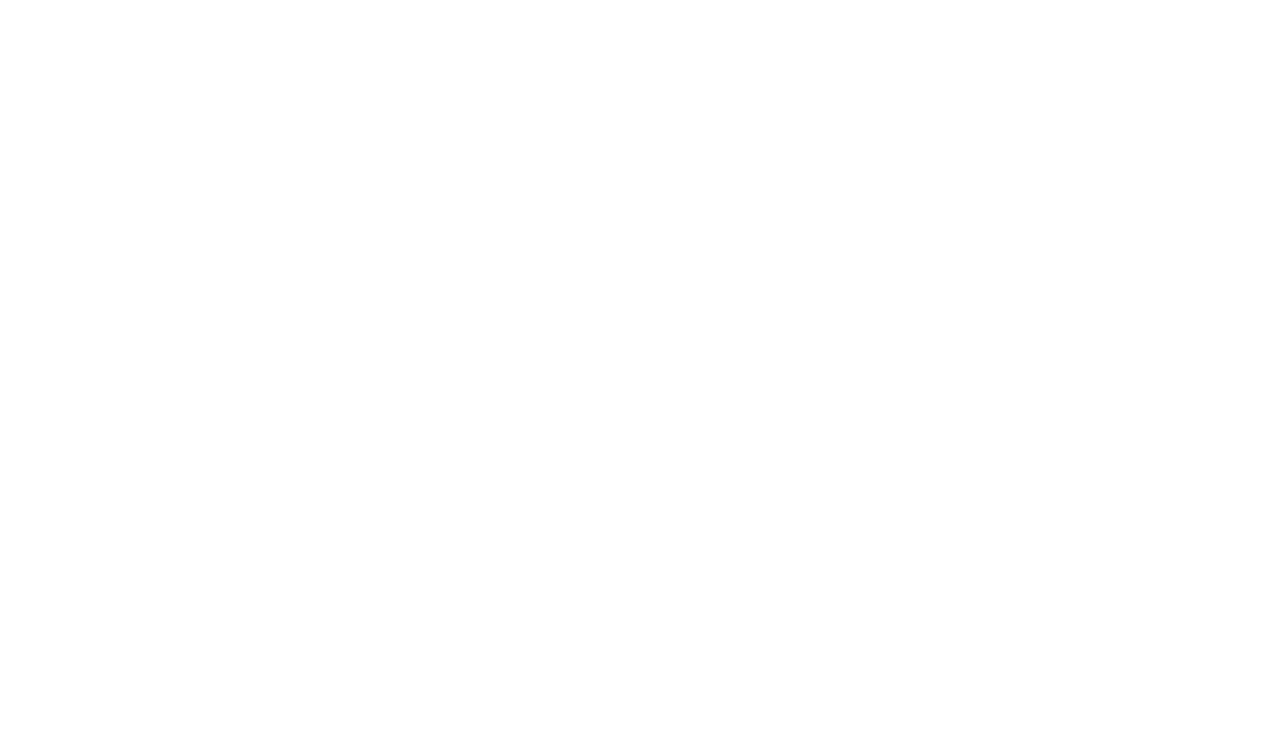
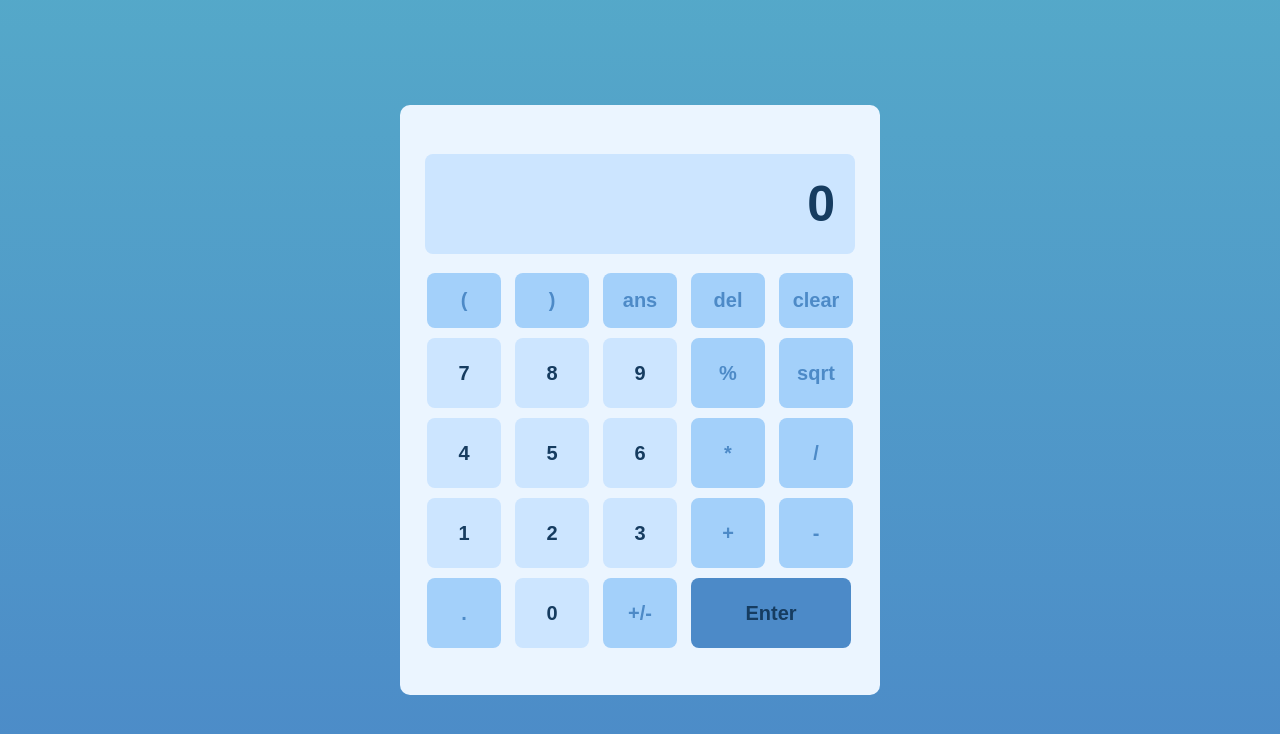
Before and after one commit to atmaram-kambli/OIBSIP, a plain HTML site: page TASK1/calculator/index.html in a window 1280 px wide. Drawn offline with Linux system fonts and the light colour scheme.

Commit message:
add structure and style

```diff
--- a/TASK1/calculator/css/style.css
+++ b/TASK1/calculator/css/style.css
@@ -0,0 +1,88 @@
+* {
+    margin: 0;
+    padding: 0;
+    box-sizing: border-box;
+}
+:root {
+    --primary-color: hsl(211, 100%, 90%);
+    --bg-color: hsl(210, 53%, 54%);
+    --secondary-color: hsl(209, 90%, 81%);
+    --primary-text-color: hsl(209, 63%, 23%);
+    --secondary-text-color: hsl(210, 52%, 54%);
+}
+
+body {
+    background-image: linear-gradient(hsl(197, 52%, 56%),hsl(210, 53%, 54%));
+    min-height: 100vh;
+    display: flex;
+    justify-content: center;
+    align-items: center;
+
+}
+.main-container {
+    width: 480px;
+    height: 590px;
+    padding: 35px 14px;
+    border-radius: 10px;
+    background-color: hsl(210, 100%, 96%);
+    display: flex;
+    flex-direction: column;
+    align-items: center;
+}
+.display {
+    width: 430px;
+    height: 100px;
+    margin: 14px 0px;
+    border-radius: 8px;
+    border: none;
+    background-color: var(--primary-color);
+    display: flex;
+    flex-direction: column;
+}
+#prev-input {
+    width: 420px;
+    height: 30px;
+    margin: auto;
+    position: relative;
+    top: 8px;
+    padding-left: 15px;
+    padding-top: 5px;
+    /* border: 1px solid red; */
+    display: none;
+
+}
+.input-box {
+    width: 420px;
+    height: 50px;
+    margin: auto;
+    text-align: right;
+    padding-right: 15px;
+    font-size: 50px;
+    font-weight: 600;
+    color: var(--primary-text-color);
+    border: none;
+    /* border: 1px solid red; */
+    background-color: var(--primary-color);
+}
+.btn {
+    width: 74px;
+    height: 70px;
+    border-radius: 8px;
+    margin: 5px;
+    font-size: 20px;
+    font-weight: 700;
+    color: var(--primary-text-color);
+    border: none;
+    background-color: var(--primary-color);
+}
+.op {
+    color: var(--secondary-text-color);
+    background-color: var(--secondary-color);
+}
+.enter {
+    width: 160px;
+    background-color: var(--bg-color);
+}
+.u-btn {
+    height: 55px;
+}
--- a/TASK1/calculator/index.html
+++ b/TASK1/calculator/index.html
@@ -4,9 +4,57 @@
     <meta charset="UTF-8">
     <meta name="viewport" content="width=device-width, initial-scale=1.0">
     <meta name="description" content="A simple calculator web-based application">
-    <title>Calculator || OIBSIP</title>
+
+    <link rel="stylesheet" href="css/style.css">
+    <title>Calculator | OIBSIP</title>
 </head>
 <body>
+    <div class="main-container">
+        <div class="display">
+            <div id="prev-input">vvgvnbvnbvnbvnbv</div>
+            <input type="text" id ="expr" class="input-box" value = "0">
+        </div>
+        <div class="buttons">
+            <div class="first-row">
+                <button class="u-btn btn op">(</button>
+                <button class="u-btn btn op">)</button>
+                <button class="u-btn btn op">ans</button>
+                <button class="u-btn btn op">del</button>
+                <button class="u-btn btn op">clear</button>
+            </div>
+            <div class="middle-rows">
+                <div class="row-2">
+                    <button class="btn">7</button>
+                    <button class="btn">8</button>
+                    <button class="btn">9</button>
+                    <button class="btn op">%</button>
+                    <button class="btn op">sqrt</button>
+                </div>
+                <div class="row-3">
+                    <button class="btn">4</button>
+                    <button class="btn">5</button>
+                    <button class="btn">6</button>
+                    <button class="btn op">*</button>
+                    <button class="btn op">/</button>
 
+                </div>
+                <div class="row-4">
+                    <button class="btn">1</button>
+                    <button class="btn">2</button>
+                    <button class="btn">3</button>
+                    <button class="btn op">+</button>
+                    <button class="btn op">-</button>
+                </div>
+            </div>
+            <div class="last-row">
+                <button class="btn op">.</button>
+                <button class="btn">0</button>
+                <button class="btn op">+/-</button>
+                <button class="btn enter">Enter</button>
+            </div>
+        </div>
+    </div>
+
+    <script src="js/script.js"></script>
 </body>
 </html>
--- a/TASK1/calculator/js/script.js
+++ b/TASK1/calculator/js/script.js
@@ -0,0 +1,20 @@
+let str = "";
+
+let buttons = document.querySelectorAll(".btn");
+Array.from(buttons).forEach((btn) => {
+    btn.addEventListener("click", () => {
+        if(btn.innerHTML == "Enter") {
+            str = eval(str);
+            document.getElementById("expr").value= str;
+            str = "";
+        }
+        else if(btn.innerHTML == "clear") {
+            str = "";
+            document.getElementById("expr").value = str;
+        }
+        else {
+            str += btn.innerHTML;
+            document.getElementById("expr").value = str;
+        }
+    })
+})
```
